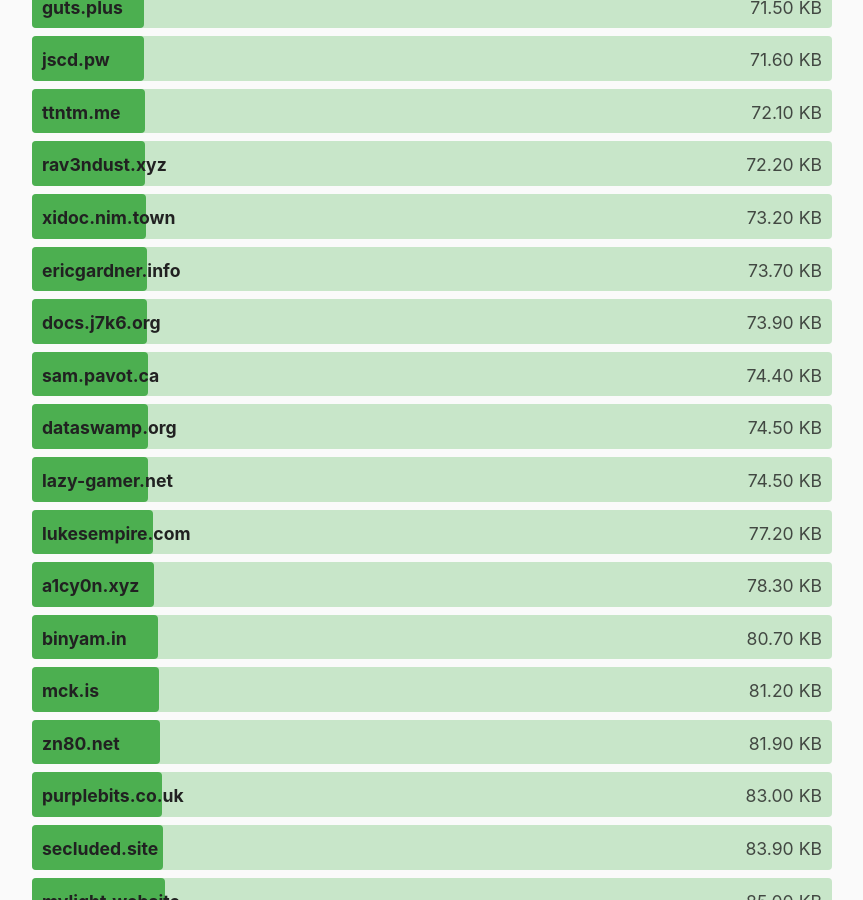
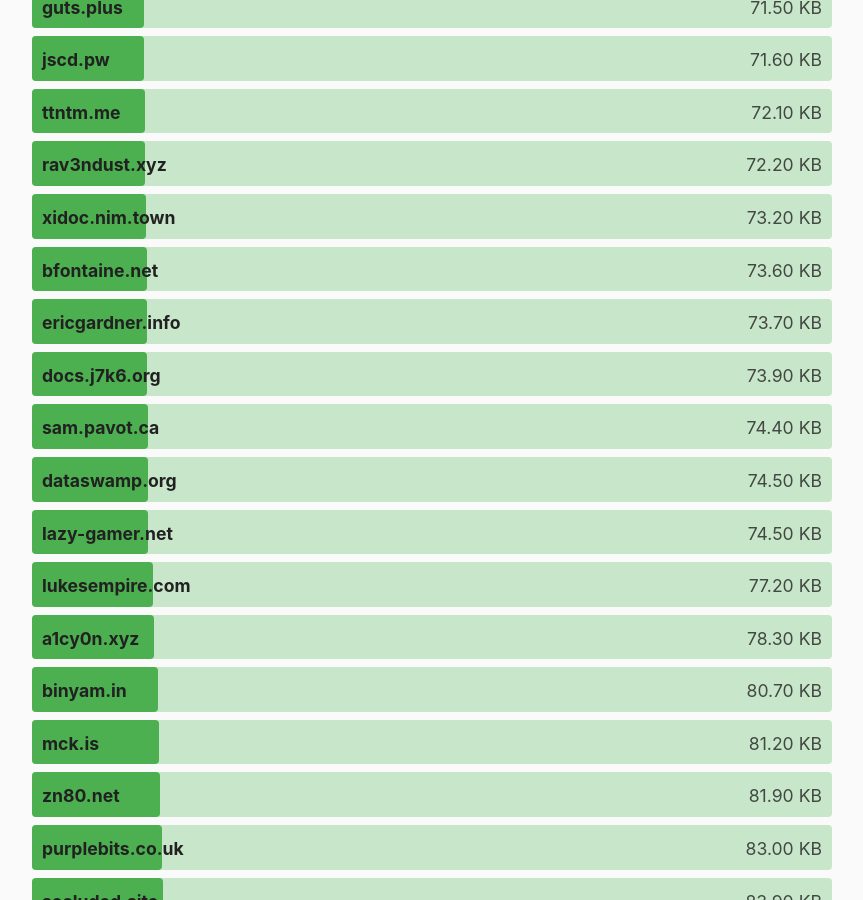
Before and after one commit to kevquirk/512kb.club, a Jekyll site: the page built from index.md, in a window 1280 px wide and 900 px high, scrolled down 10004 px. Shown: the whole window, without its empty margins (208-1071 px from the left). Built offline with Jekyll 4.4.1, drawn with Linux system fonts in a browser that asks for light colours.

Commit message:
Add bfontaine.net

```diff
--- a/_data/sites.yml
+++ b/_data/sites.yml
@@ -163,6 +163,11 @@
   size: 46.1
   last_checked: 2021-11-27
 
+- domain: bfontaine.net
+  url: https://bfontaine.net/blog/
+  size: 73.6
+  last_checked: 2021-12-12
+
 - domain: binyam.in
   url: https://binyam.in/
   size: 80.7
```
